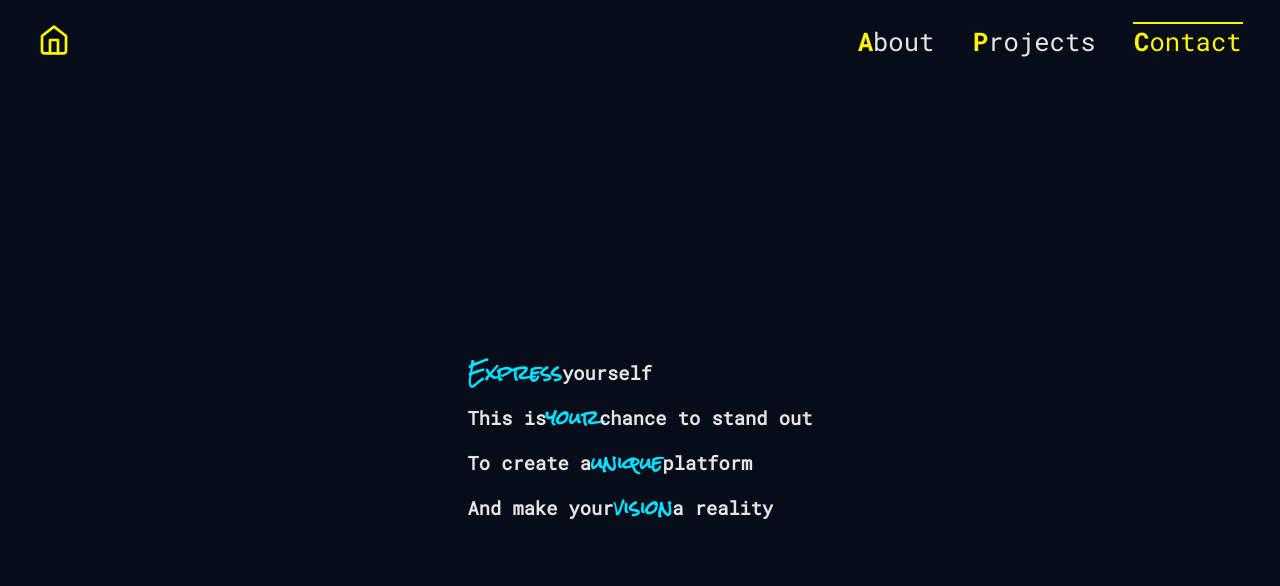
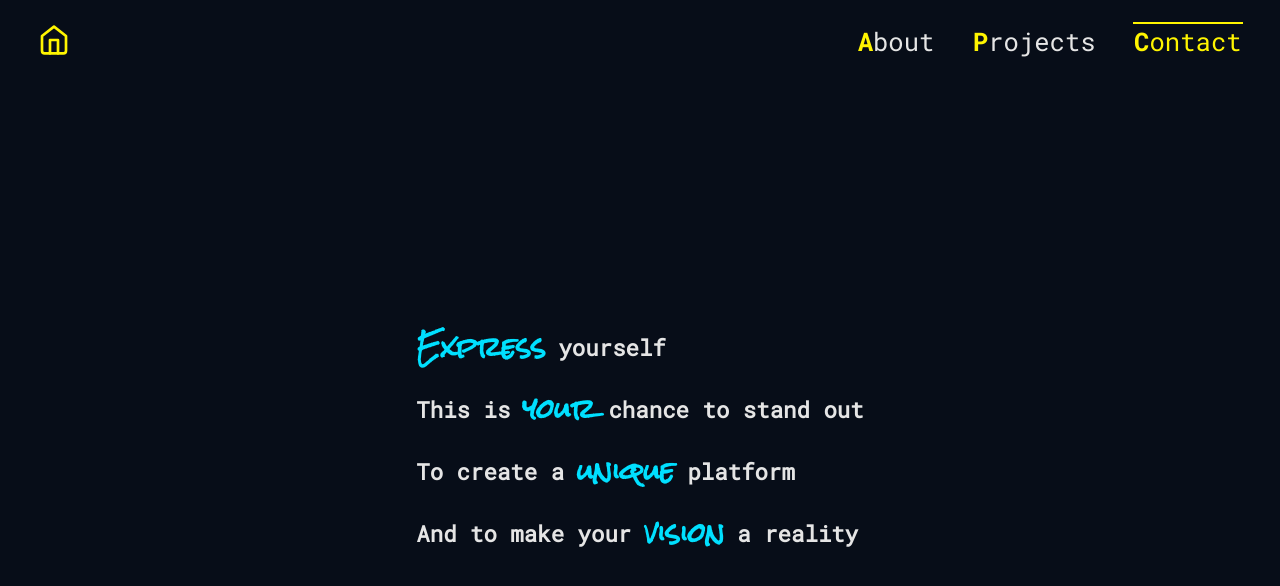
Before and after one commit to JakePitman/moreaporia, a React (Create React App) app: page /contact in a window 1280 px wide. Shown: the top 586 px of the page. Built offline with nearby package versions, Linux system fonts and the light colour scheme.

Commit message:
Spacing for textSegments

```diff
--- a/src/components/ContactPage/ContactPage.module.scss
+++ b/src/components/ContactPage/ContactPage.module.scss
@@ -24,9 +24,19 @@
   font-family: "Rock Salt";
   font-weight: bold;
   color: $boldBlue;
+  font-size: 1.6em;
 }
 
 .textSegment {
   font-family: Roboto mono;
   color: $offWhite;
+  font-size: 1.4em;
 }
+
+$textSpacing: 0.5em;
+.spacingLeft {
+  margin-left: $textSpacing;
+}
+.spacingRight {
+  margin-right: $textSpacing;
+}
--- a/src/components/ContactPage/ContactPage.tsx
+++ b/src/components/ContactPage/ContactPage.tsx
@@ -1,5 +1,6 @@
 import React, { useContext } from "react";
 import { motion, useAnimation } from "framer-motion";
+import classNames from "classnames";
 
 import BrowserContext from "../../shared/browserContext";
 import styles from "./ContactPage.module.scss";
@@ -21,22 +22,50 @@ const ContactPage = () => {
     >
       <div className={styles.textContainer}>
         <div className={styles.textRow}>
-          <h3 className={styles.highlightedText}>Express</h3>
+          <h3
+            className={classNames(styles.highlightedText, styles.spacingRight)}
+          >
+            Express
+          </h3>
           <h3 className={styles.textSegment}>yourself</h3>
         </div>
         <div className={styles.textRow}>
           <h3 className={styles.textSegment}>This is</h3>
-          <h3 className={styles.highlightedText}>your</h3>
+          <h3
+            className={classNames(
+              styles.highlightedText,
+              styles.spacingLeft,
+              styles.spacingRight
+            )}
+          >
+            your
+          </h3>
           <h3 className={styles.textSegment}>chance to stand out</h3>
         </div>
         <div className={styles.textRow}>
           <h3 className={styles.textSegment}>To create a</h3>
-          <h3 className={styles.highlightedText}>unique</h3>
+          <h3
+            className={classNames(
+              styles.highlightedText,
+              styles.spacingLeft,
+              styles.spacingRight
+            )}
+          >
+            unique
+          </h3>
           <h3 className={styles.textSegment}>platform</h3>
         </div>
         <div className={styles.textRow}>
-          <h3 className={styles.textSegment}>And make your</h3>
-          <h3 className={styles.highlightedText}>vision</h3>
+          <h3 className={styles.textSegment}>And to make your</h3>
+          <h3
+            className={classNames(
+              styles.highlightedText,
+              styles.spacingLeft,
+              styles.spacingRight
+            )}
+          >
+            vision
+          </h3>
           <h3 className={styles.textSegment}>a reality</h3>
         </div>
       </div>
```
